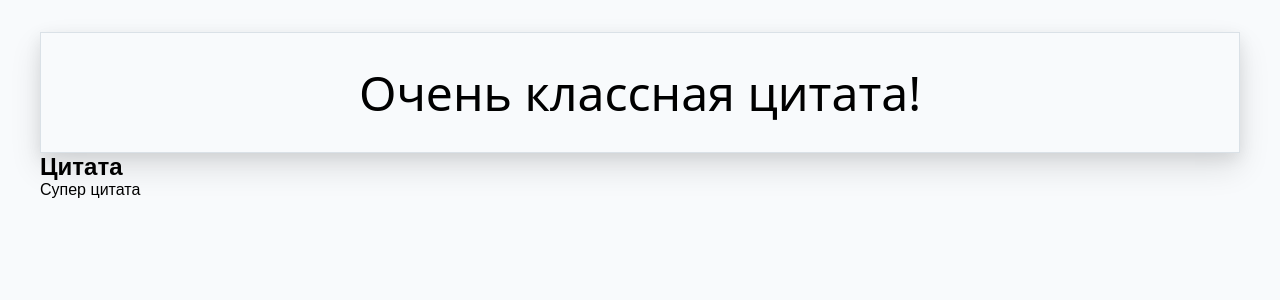
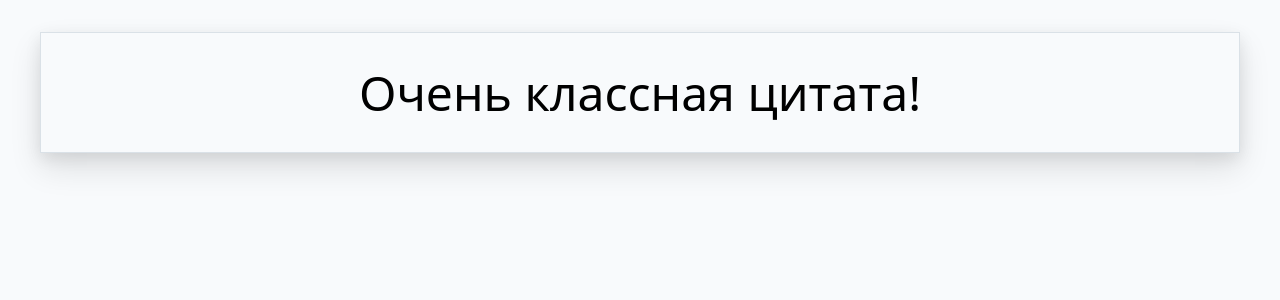
Before and after one commit to curtdp/quotescms, a Vue app: page / in a window 1280 px wide. Shown: the top 300 px of the page. Built offline with nearby package versions, Linux system fonts and the light colour scheme.

Commit message:
Поместили html внутрь тегов компонента

```diff
--- a/src/App.vue
+++ b/src/App.vue
@@ -1,9 +1,10 @@
 <template>
   <div id="app" class="container mx-auto">
     <div class="w-full my-8">
-      <Quote quote="Очень классная цитата!"></Quote>
-      <h2>Цитата</h2>
-      <p>Супер цитата</p>
+      <Quote quote="Очень классная цитата!">
+        <h2>Цитата</h2>
+        <p>Супер цитата</p>
+      </Quote>
     </div>
 
   </div>
```
